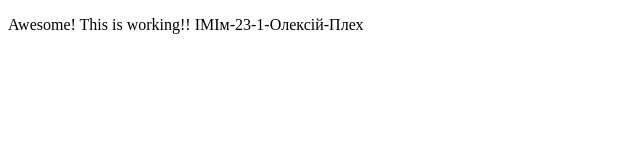
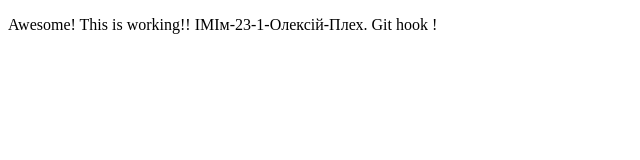
Before and after one commit to alex-plekh/lab-1, a plain HTML site: page index.html in a window 1280 px wide. Shown: the full height of the page, 0-640 px from the left. Drawn offline with Linux system fonts and the light colour scheme.

Commit message:
Update index.html

```diff
--- a/index.html
+++ b/index.html
@@ -6,6 +6,6 @@
     <title>A Test Page</title>
 </head>
 <body>
-    <p>Awesome! This is working!! ІМІм-23-1-Олексій-Плех</p>
+    <p>Awesome! This is working!! ІМІм-23-1-Олексій-Плех. Git hook !</p>
 </body>
 </html>
```
